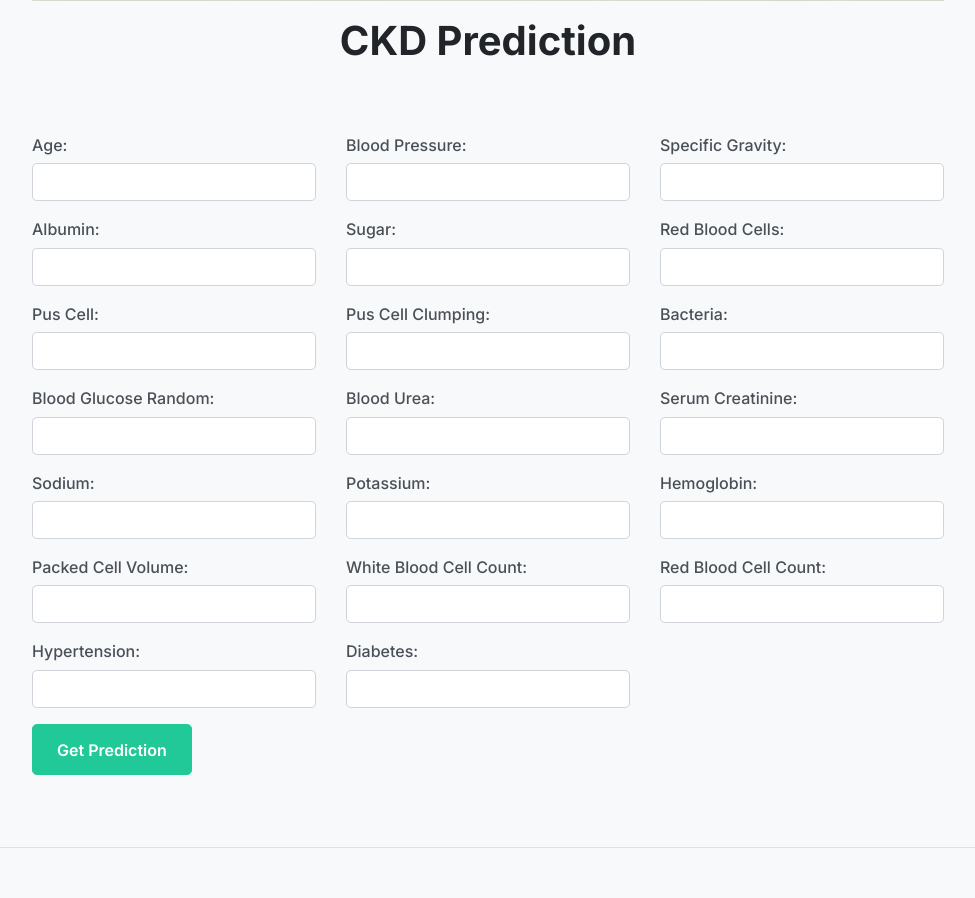
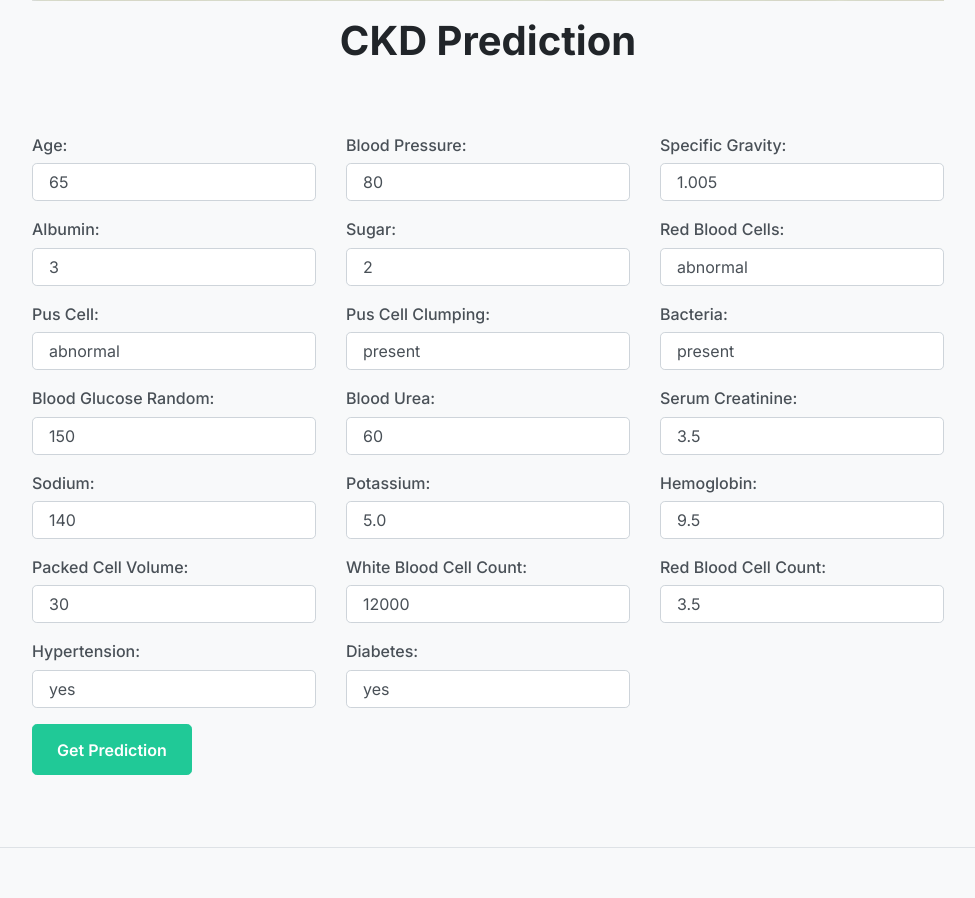
Before and after one commit to Netherquark/nefrikinoso, a Flask app: page / in a window 1280 px wide. Shown: the part 967-1865 px from the top of the page, without its empty margins (152-1127 px from the left). Run offline with Flask 3, Linux system fonts and the light colour scheme; some libraries are stand-ins or nearby versions.

Commit message:
implemented default ckd values

```diff
--- a/app.py
+++ b/app.py
@@ -9,12 +9,12 @@ def index():
     if request.method == 'POST':
         # Create a dictionary for user input
         user_input_dict = {
-            "age": float(request.form.get('age', 0)),  # Default to 0 if not provided
+            "age": float(request.form.get('age', 0)),
             "bp": float(request.form.get('bp', 0)),
             "sg": float(request.form.get('sg', 0)),
             "al": float(request.form.get('al', 0)),
             "su": float(request.form.get('su', 0)),
-            "rbc": request.form.get('rbc', ''),  # Default to empty string if not provided
+            "rbc": request.form.get('rbc', ''),
             "pc": request.form.get('pc', ''),
             "pcc": request.form.get('pcc', ''),
             "ba": request.form.get('ba', ''),
@@ -31,15 +31,22 @@ def index():
             "dm": request.form.get('dm', ''),
         }
 
-        # Call your prediction method
         prediction = model.predict_from_user_input_gui(user_input_dict)
-
-        # You can decide how the prediction is formatted:
         result = "CKD Detected" if prediction == "CKD" else "No CKD Detected"
 
-        return render_template('index.html', predictions={'Stacked Ensemble Learning': result}, final_conclusion=prediction)
+        return render_template('index.html', user_input=user_input_dict, predictions={'Stacked Ensemble Learning': result}, final_conclusion=prediction)
 
-    return render_template('index.html')
+    # Default CKD-indicative values to prefill form
+    default_input = {
+        "age": 65, "bp": 80, "sg": 1.005, "al": 3, "su": 2,
+        "rbc": "abnormal", "pc": "abnormal", "pcc": "present", "ba": "present",
+        "bgr": 150, "bu": 60, "sc": 3.5, "sod": 140, "pot": 5.0,
+        "hemo": 9.5, "pcv": 30, "wbcc": 12000, "rbcc": 3.5,
+        "htn": "yes", "dm": "yes"
+    }
+
+    return render_template('index.html', user_input=default_input)
+
 
 if __name__ == '__main__':
     app.run(debug=True, port=5000)
--- a/templates/index.html
+++ b/templates/index.html
@@ -114,121 +114,121 @@
                 <div class="col-md-4">
                     <div class="form-group">
                         <label for="age">Age:</label>
-                        <input type="text" class="form-control" name="age" required>
+                        <input type="number" class="form-control" name="age" value="{{ user_input.age }}" required>
                     </div>
                 </div>
                 <div class="col-md-4">
                     <div class="form-group">
                         <label for="bp">Blood Pressure:</label>
-                        <input type="text" class="form-control" name="bp" required>
+                        <input type="number" class="form-control" name="bp" value="{{ user_input.bp }}" required>
                     </div>
                 </div>
                 <div class="col-md-4">
                     <div class="form-group">
                         <label for="sg">Specific Gravity:</label>
-                        <input type="text" class="form-control" name="sg" required>
+                        <input type="number" step="0.001" class="form-control" name="sg" value="{{ user_input.sg }}" required>
                     </div>
                 </div>
                 <div class="col-md-4">
                     <div class="form-group">
                         <label for="al">Albumin:</label>
-                        <input type="text" class="form-control" name="al" required>
+                        <input type="number" class="form-control" name="al" value="{{ user_input.al }}" required>
                     </div>
                 </div>
                 <div class="col-md-4">
                     <div class="form-group">
                         <label for="su">Sugar:</label>
-                        <input type="text" class="form-control" name="su" required>
+                        <input type="number" class="form-control" name="su" value="{{ user_input.su }}" required>
                     </div>
                 </div>
                 <div class="col-md-4">
                     <div class="form-group">
                         <label for="rbc">Red Blood Cells:</label>
-                        <input type="text" class="form-control" name="rbc" required>
+                        <input type="text" class="form-control" name="rbc" value="{{ user_input.rbc }}" required>
                     </div>
                 </div>
                 <div class="col-md-4">
                     <div class="form-group">
                         <label for="pc">Pus Cell:</label>
-                        <input type="text" class="form-control" name="pc" required>
+                        <input type="text" class="form-control" name="pc" value="{{ user_input.pc }}" required>
                     </div>
                 </div>
                 <div class="col-md-4">
                     <div class="form-group">
                         <label for="pcc">Pus Cell Clumping:</label>
-                        <input type="text" class="form-control" name="pcc" required>
+                        <input type="text" class="form-control" name="pcc" value="{{ user_input.pcc }}" required>
                     </div>
                 </div>
                 <div class="col-md-4">
                     <div class="form-group">
                         <label for="ba">Bacteria:</label>
-                        <input type="text" class="form-control" name="ba" required>
+                        <input type="text" class="form-control" name="ba" value="{{ user_input.ba }}" required>
                     </div>
                 </div>
                 <div class="col-md-4">
                     <div class="form-group">
                         <label for="bgr">Blood Glucose Random:</label>
-                        <input type="text" class="form-control" name="bgr" required>
+                        <input type="text" class="form-control" name="bgr" value="{{ user_input.bgr }}" required>
                     </div>
                 </div>
                 <div class="col-md-4">
                     <div class="form-group">
                         <label for="bu">Blood Urea:</label>
-                        <input type="text" class="form-control" name="bu" required>
+                        <input type="text" class="form-control" name="bu" value="{{ user_input.bu }}" required>
                     </div>
                 </div>
                 <div class="col-md-4">
                     <div class="form-group">
                         <label for="sc">Serum Creatinine:</label>
-                        <input type="text" class="form-control" name="sc" required>
+                        <input type="text" class="form-control" name="sc" value="{{ user_input.sc }}" required>
                     </div>
                 </div>
                 <div class="col-md-4">
                     <div class="form-group">
                         <label for="sod">Sodium:</label>
-                        <input type="text" class="form-control" name="sod" required>
+                        <input type="text" class="form-control" name="sod" value="{{ user_input.sod }}" required>
                     </div>
                 </div>
                 <div class="col-md-4">
                     <div class="form-group">
                         <label for="pot">Potassium:</label>
-                        <input type="text" class="form-control" name="pot" required>
+                        <input type="text" class="form-control" name="pot" value="{{ user_input.pot }}" required>
                     </div>
                 </div>
                 <div class="col-md-4">
                     <div class="form-group">
                         <label for="hemo">Hemoglobin:</label>
-                        <input type="text" class="form-control" name="hemo" required>
+                        <input type="text" class="form-control" name="hemo" value="{{ user_input.hemo }}" required>
                     </div>
                 </div>
                 <div class="col-md-4">
                     <div class="form-group">
                         <label for="pcv">Packed Cell Volume:</label>
-                        <input type="text" class="form-control" name="pcv" required>
+                        <input type="text" class="form-control" name="pcv" value="{{ user_input.pcv }}" required>
                     </div>
                 </div>
                 <div class="col-md-4">
                     <div class="form-group">
                         <label for="wbcc">White Blood Cell Count:</label>
-                        <input type="text" class="form-control" name="wbcc" required>
+                        <input type="text" class="form-control" name="wbcc" value="{{ user_input.wbcc }}" required>
                     </div>
                 </div>
                 <div class="col-md-4">
                     <div class="form-group">
                         <label for="rbcc">Red Blood Cell Count:</label>
-                        <input type="text" class="form-control" name="rbcc" required>
+                        <input type="text" class="form-control" name="rbcc" value="{{ user_input.rbcc }}" required>
                     </div>
                 </div>
                 <div class="col-md-4">
                     <div class="form-group">
                         <label for="htn">Hypertension:</label>
-                        <input type="text" class="form-control" name="htn" required>
+                        <input type="text" class="form-control" name="htn" value="{{ user_input.htn }}" required>
                     </div>
                 </div>
                 <div class="col-md-4">
                     <div class="form-group">
                         <label for="dm">Diabetes:</label>
-                        <input type="text" class="form-control" name="dm" required>
+                        <input type="text" class="form-control" name="dm" value="{{ user_input.dm }}" required>
                     </div>
                 </div>
             </div>
```
